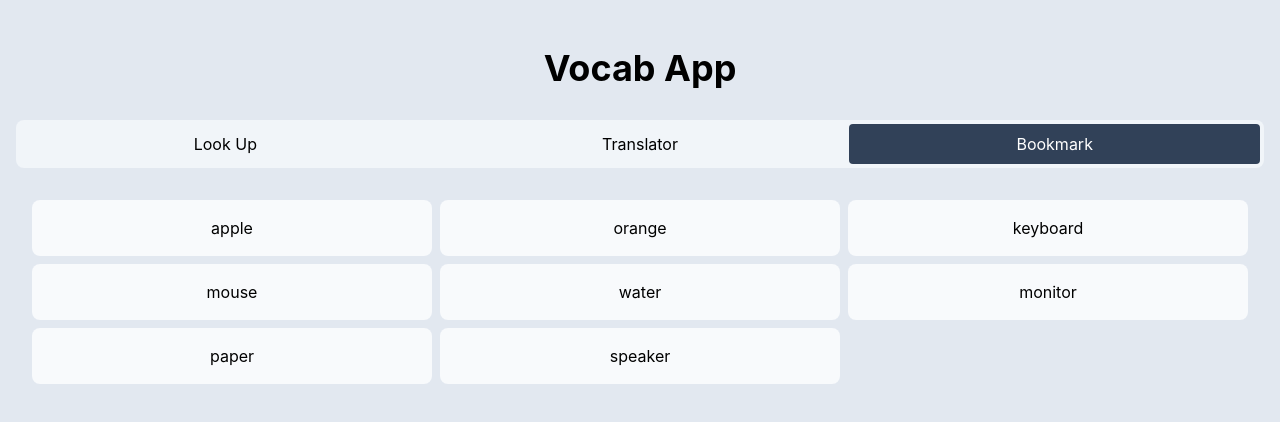
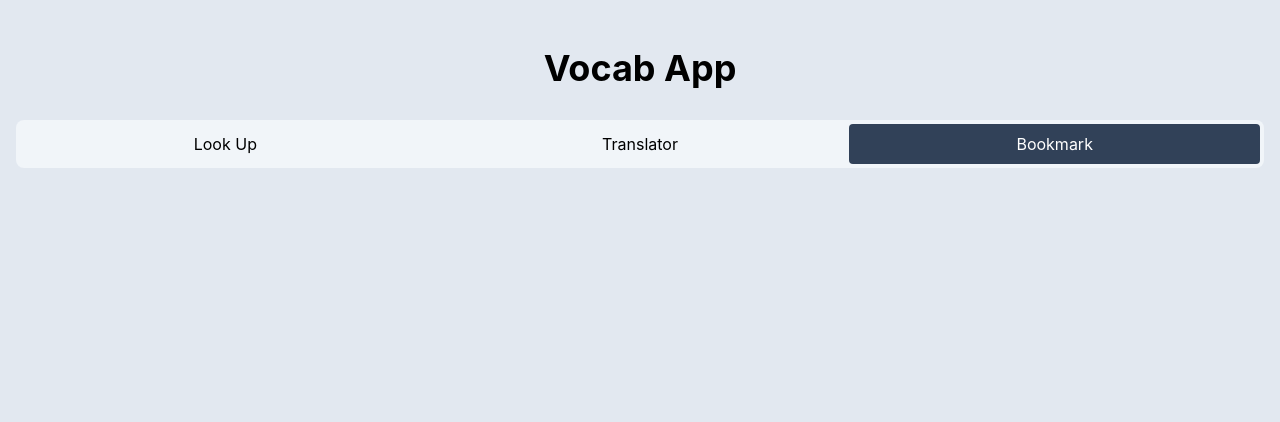
Before and after one commit to stevencpttm/cm633-10-2026-c-vocab-app, a React (Vite) app: page /bookmark in a window 1280 px wide. Shown: the top 422 px of the page. Built offline with nearby package versions, Linux system fonts and the light colour scheme.

Commit message:
bookmark page loads data

```diff
--- a/src/bookmarks.js
+++ b/src/bookmarks.js
@@ -18,7 +18,7 @@ export function getBookmarks() {
 export function addBookmark(word) {
   const bookmarks = getBookmarks();
 
-  if (bookmarks.includes(word)) {
+  if (bookmarks.includes(word) || word.trim() === "") {
     return;
   }
 
--- a/src/pages/Bookmark.jsx
+++ b/src/pages/Bookmark.jsx
@@ -1,16 +1,8 @@
 import { useState, useEffect } from "react";
+import { getBookmarks } from "../bookmarks";
 
 function Bookmark() {
-  const [words, setWords] = useState([
-    "apple",
-    "orange",
-    "keyboard",
-    "mouse",
-    "water",
-    "monitor",
-    "paper",
-    "speaker",
-  ]);
+  const [words, setWords] = useState(getBookmarks());
 
   return (
     <>
```
